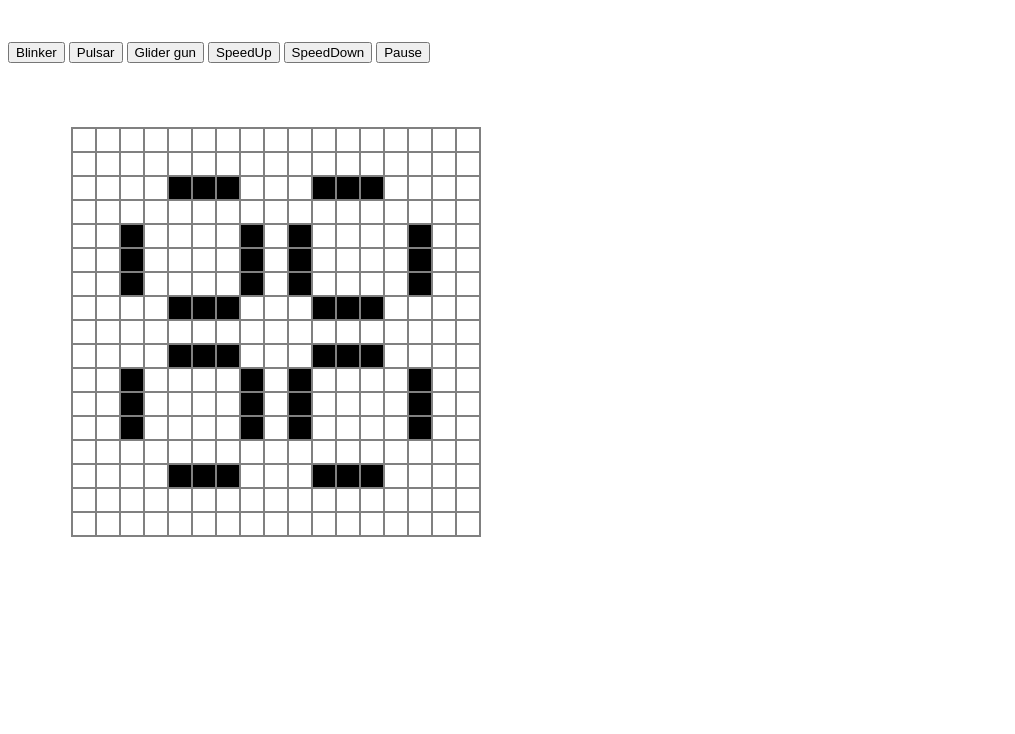
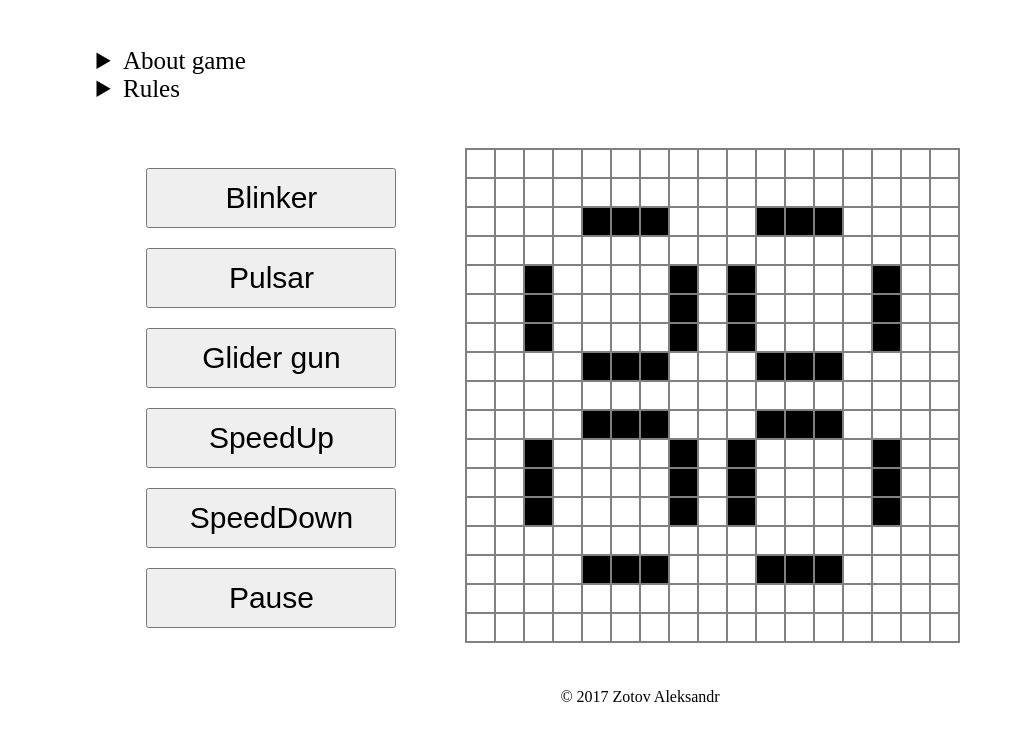
Before and after one commit to aleksandrzotov/aleksandrzotov.github.io, a plain HTML site: page index.html in a window 1280 px wide. Shown: the part 125-859 px from the top of the page, without its empty margins (0-1015 px from the left). Before the commit the page ends 800 px from the top, so only its background shows below. Drawn offline with Linux system fonts and the light colour scheme.

Commit message:
add description game and decor

```diff
--- a/build.js
+++ b/build.js
@@ -100,10 +100,10 @@ const step = (field) => {
 class GameOfLife {
   constructor(state, containerId) {
     this.state = state;
-    this.speed = 800;
+    this.interval = 800;
     this.containerId = containerId;
     this.pause = false;
-    this.intervalId = setInterval(this.createField.bind(this), this.speed);
+    this.intervalId = setInterval(this.createField.bind(this), this.interval);
   }
   createField() {
     this.setState(step(this.state));
@@ -111,19 +111,19 @@ class GameOfLife {
 
   speedUp() {
     clearInterval(this.intervalId);
-    this.speed = this.speed <= 150 ? this.speed : this.speed - 100;
-    this.intervalId = setInterval(this.createField.bind(this), this.speed);
+    this.interval = this.interval <= 150 ? this.interval : this.interval - 100;
+    this.intervalId = setInterval(this.createField.bind(this), this.interval);
   }
 
   speedDown() {
     clearInterval(this.intervalId);
-    this.speed = this.speed + 100;
-    this.intervalId = setInterval(this.createField.bind(this), this.speed);
+    this.interval = this.interval + 100;
+    this.intervalId = setInterval(this.createField.bind(this), this.interval);
   }
 
   pauseGame() {
     if (this.pause) {
-      this.intervalId = setInterval(this.createField.bind(this), this.speed);
+      this.intervalId = setInterval(this.createField.bind(this), this.interval);
     } else {
       clearInterval(this.intervalId);
     }
@@ -139,13 +139,23 @@ class GameOfLife {
     const gameFieldContainer = document.getElementById(this.containerId);
     gameFieldContainer.innerHTML = '';
     const newTable = document.createElement('table');
-    newTable.className = 'game-field';
+    switch (this.state.length) {
+      case 5:
+        newTable.className = 'blinker';
+        break;
+      case 17:
+        newTable.className = 'pulsar';
+        break;
+      case 24:
+        newTable.className = 'glider-gun';
+        break;
+    }
     gameFieldContainer.appendChild(newTable);
     this.state.forEach((line) => {
       const curRow = newTable.insertRow();
       line.forEach((elem) => {
         const curCell = curRow.insertCell();
-        curCell.className = elem ? 'field-cell-black' : 'field-cell-white';
+        curCell.className = elem ? 'cell-black' : 'cell-white';
       });
     });
   }
@@ -225,6 +235,7 @@ const makeGosperGliderGun = () => {
     '......................................',
     '......................................',
     '......................................',
+    '......................................',
     '......................................'];
   return parseField(field);
 };
--- a/index.html
+++ b/index.html
@@ -10,12 +10,67 @@
         <header id="top-page" class="page-header">
             <h1>Game of life</h1>
         </header>
-        <input type="button" id="blinker" value="Blinker"/>
-        <input type="button" id="pulsar" value="Pulsar"/>
-        <input type="button" id="glider-gun" value="Glider gun"/>
-        <input type="button" id="speedUp" value="SpeedUp"/>
-        <input type="button" id="speedDown" value="SpeedDown"/>
-        <input type="button" id="pause" value="Pause"/>
-        <div id="game-field-container"></div>
+        <main class="main-menu">
+            <article class="article">
+                <details>
+                    <summary class="summary">About game</summary>
+                    <p>The Game of Life, also known simply as Life, is a cellular automaton devised by the British mathematician John Horton
+                        Conway in 1970. The "game" is a zero-player game, meaning that its evolution is determined by its initial state,
+                        requiring no further input. One interacts with the Game of Life by creating an initial configuration and observing how
+                        it evolves, or, for advanced "players", by creating patterns with particular properties.</p>
+                </details>
+            </article>
+            <article class="article">
+                <details>
+                    <summary class="summary">Rules</summary>
+                    <p>The universe of the Game of Life is an infinite two-dimensional orthogonal grid of square cells, each of which is in
+                        one of two possible states, alive or dead, or "populated" or "unpopulated" (the difference may seem minor, except when
+                        viewing it as an early model of human/urban behaviour simulation or how one views a blank space on a grid). Every cell
+                        interacts with its eight neighbours, which are the cells that are horizontally, vertically, or diagonally adjacent. At
+                        each step in time, the following transitions occur:</p>
+                    <ul>
+                        <li>Any live cell with fewer than two live neighbours dies, as if caused by underpopulation.</li>
+                        <li>Any live cell with two or three live neighbours lives on to the next generation.</li>
+                        <li>Any live cell with more than three live neighbours dies, as if by overpopulation.</li>
+                        <li>Any dead cell with exactly three live neighbours becomes a live cell, as if by reproduction.
+                        </li>
+                    </ul>
+                    <p>The initial pattern constitutes the seed of the system. The first generation is created by applying the above rules
+                        simultaneously to every cell in the seed—births and deaths occur simultaneously, and the discrete moment at which this
+                        happens is sometimes called a tick (in other words, each generation is a pure function of the preceding one). The rules
+                        continue to be applied repeatedly to create further generations.</p>
+                </details>
+            </article>
+            <div class="examples clearfix">
+                <div id="game-field-container"></div>
+                <div id="control">
+                    <ul>
+                        <li>
+                            <input type="button" class="button" id="blinker" value="Blinker"/>
+                        </li>
+                        <li>
+                            <input type="button" class="button" id="pulsar" value="Pulsar"/>
+                        </li>
+                        <li>
+                            <input type="button" class="button" id="glider-gun" value="Glider gun"/>
+                        </li>
+                        <li>
+                            <input type="button" class="button" id="speedUp" value="SpeedUp"/>
+                        </li>
+                        <li>
+                            <input type="button" class="button" id="speedDown" value="SpeedDown"/>
+                        </li>
+                        <li>
+                            <input type="button" class="button" id="pause" value="Pause"/>
+                        </li>
+                    </ul>
+                </div>
+            </div>
+        </main>
+        <footer id="footer">
+            <div>
+                &copy; 2017 Zotov Aleksandr
+            </div>
+        </footer>
     </body>
 </html>
--- a/style.css
+++ b/style.css
@@ -1,3 +1,30 @@
+.clearfix:after {
+    visibility: hidden;
+    display: block;
+    font-size: 0;
+    content: " ";
+    clear: both;
+    height: 0;
+}
+
+.clearfix {
+    display: inline-block;
+}
+
+
+/* start commented backslash hack \*/
+
+* html .clearfix {
+    height: 1%;
+}
+
+.clearfix {
+    display: block;
+}
+
+
+/* close commented backslash hack */
+
 .page-header {
     padding: 5px 5px 5px 7%;
     font-size: 30px;
@@ -6,28 +33,68 @@
 .main-menu {
     padding: 5px 5px 5px 7%;
     font-size: 25px;
-    font-style: italic;
 }
 
-.mail-menu ul li {
-    font-style: normal;
+.examples {
+    width: 90%;
+    margin-top: 30px;
 }
 
-.game-field {
-    margin: 5%;
+#game-field-container {
+    width: 65%;
+    float: right;
+    margin-top: 15px;
+}
+
+.blinker, .pulsar, .glider-gun {
     border-collapse: collapse;
 }
 
-.field-cell-white {
-    background-color: white;
+.blinker td, .pulsar td, .glider-gun td {
     border: 2px solid grey;
-    width: 20px;
-    height: 20px;
 }
 
-.field-cell-black {
+.blinker td {
+    width: 95px;
+    height: 95px;
+}
+
+.pulsar td {
+    width: 25px;
+    height: 25px;
+}
+
+.glider-gun td {
+    width: 17px;
+    height: 17px;
+}
+
+.cell-white {
+    background-color: white;
+}
+
+.cell-black {
     background-color: black;
-    border: 2px solid grey;
-    width: 20px;
-    height: 20px;
 }
+
+#control {
+    width: 20%;
+    float: left;
+}
+
+#control li {
+    list-style-type: none;
+}
+
+.button {
+    margin: 10px;
+    width: 250px;
+    height: 60px;
+    font-size: 30px;
+}
+
+#footer {
+    padding-bottom: 20px;
+    padding-top: 20px;
+    text-align: center;
+}
```
